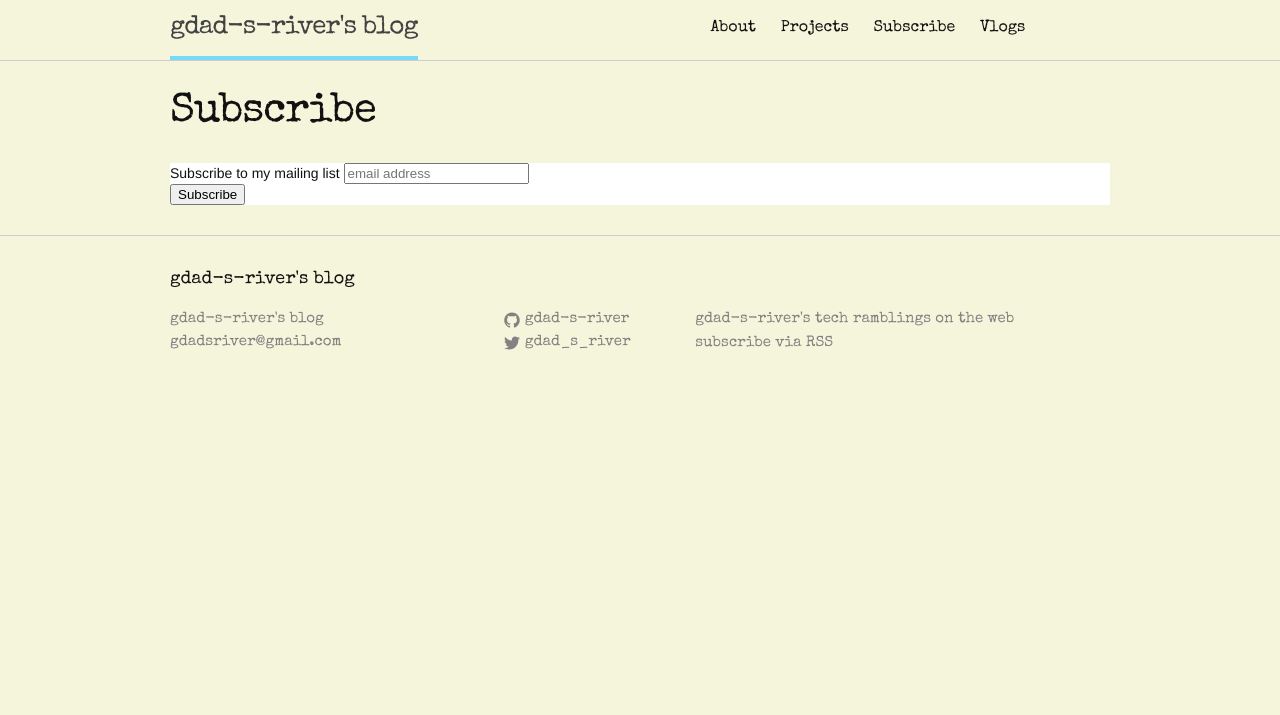
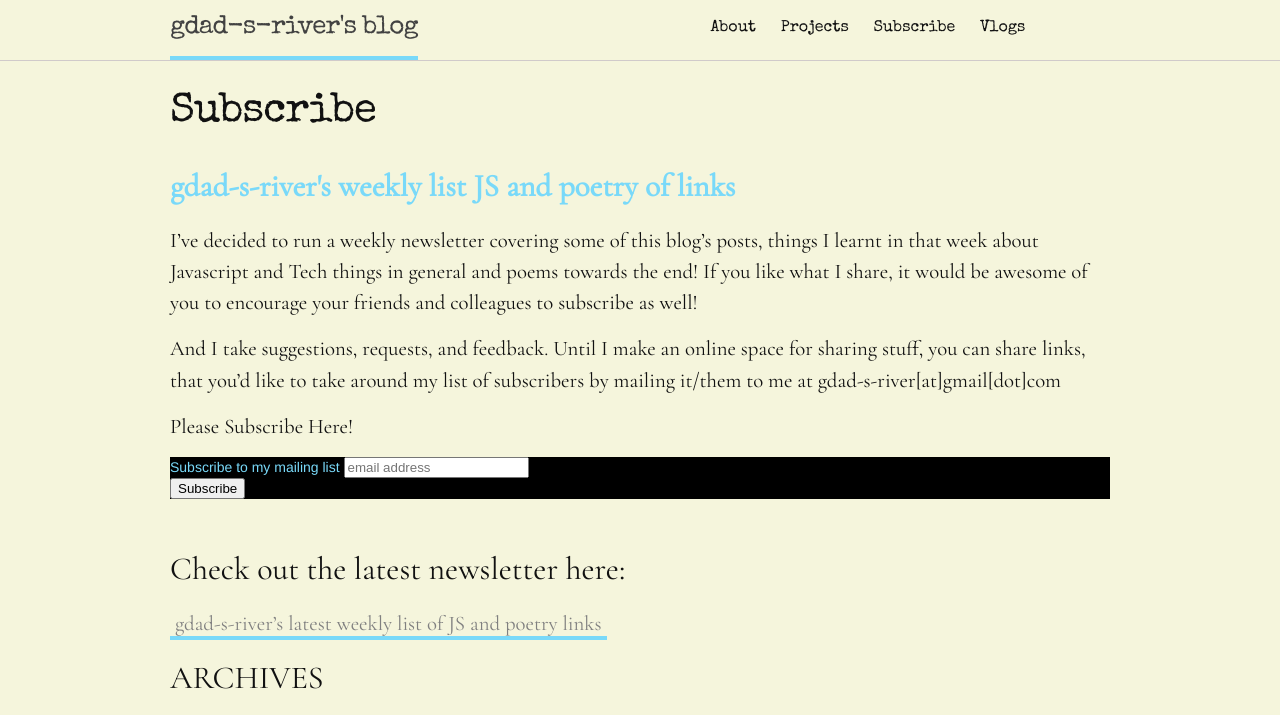
Before and after one commit to gdad-s-river/gdad-s-river.github.io, a Jekyll site: the page built from subscribe.md, in a window 1280 px wide. Shown: the top 715 px of the page. Built offline with Jekyll 4.4.1, drawn with Linux system fonts in a browser that asks for light colours; comment, search, counter and statistics services are not loaded; grey boxes are pictures that could not be loaded.

Commit message:
subscribe page enhanced, weekly newsletter started

```diff
--- a/_sass/_layout.scss
+++ b/_sass/_layout.scss
@@ -491,3 +491,14 @@
     from { opacity: 1;}
     to {opacity: 0;}
 }
+
+
+.mailchimp-form {
+  background: black;
+  color: #79d9f9;
+}
+
+.letter-archives {
+  width: 100%;
+  border-style: dashed;
+}
--- a/subscribe.md
+++ b/subscribe.md
@@ -4,6 +4,13 @@ title: Subscribe
 permalink: /subscribe/
 ---
 
+<h1 style="color: #79d9f9; font-weight: bold">gdad-s-river's weekly list JS and poetry of links</h1>
+
+I've decided to run a weekly newsletter covering some of this blog's posts, things I learnt in that week about Javascript and Tech things in general and poems towards the end! If you like what I share, it would be awesome of you to encourage your friends and colleagues to subscribe as well!
+
+And I take suggestions, requests, and feedback. Until I make an online space for sharing stuff, you can share links, that you'd like to take around my list of subscribers by mailing it/them to me at gdad-s-river[at]gmail[dot]com
+
+Please Subscribe Here!
 
 <!-- Begin MailChimp Signup Form -->
 <link href="//cdn-images.mailchimp.com/embedcode/horizontal-slim-10_7.css" rel="stylesheet" type="text/css">
@@ -13,7 +20,7 @@ permalink: /subscribe/
 	   We recommend moving this block and the preceding CSS link to the HEAD of your HTML file. */
 </style>
 <div id="mc_embed_signup">
-<form action="//github.us14.list-manage.com/subscribe/post?u=221895ca1fcbb3cbfd98424ab&amp;id=3cb048ee42" method="post" id="mc-embedded-subscribe-form" name="mc-embedded-subscribe-form" class="validate" target="_blank" novalidate>
+<form action="//github.us14.list-manage.com/subscribe/post?u=221895ca1fcbb3cbfd98424ab&amp;id=3cb048ee42" method="post" id="mc-embedded-subscribe-form" name="mc-embedded-subscribe-form" class="validate mailchimp-form" target="_blank" novalidate>
     <div id="mc_embed_signup_scroll">
 	<label for="mce-EMAIL">Subscribe to my mailing list</label>
 	<input type="email" value="" name="EMAIL" class="email" id="mce-EMAIL" placeholder="email address" required>
@@ -25,3 +32,12 @@ permalink: /subscribe/
 </div>
 
 <!--End mc_embed_signup-->
+<br>
+## Check out the latest newsletter here:
+[gdad-s-river's latest weekly list of JS and poetry links](http://us14.campaign-archive2.com/?u=221895ca1fcbb3cbfd98424ab&id=4bb665ef98)
+
+## ARCHIVES
+
+<iframe height="500" class="letter-archives" src="http://us14.campaign-archive2.com/home/?u=221895ca1fcbb3cbfd98424ab&id=3cb048ee42">
+
+</iframe>
--- a/sw.js
+++ b/sw.js
@@ -2,7 +2,7 @@
 layout: null
 ---
 
-const staticCacheName = "gdad-s-river-static-v67";
+const staticCacheName = "gdad-s-river-static-v68";
 
 console.log("installing service worker");
 
```
